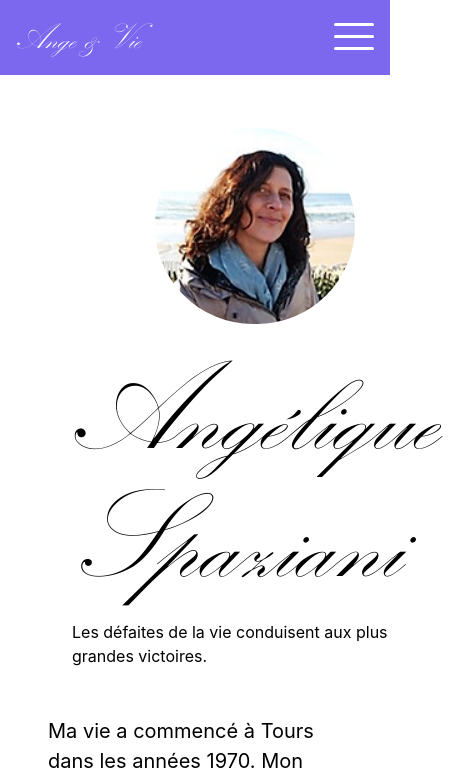
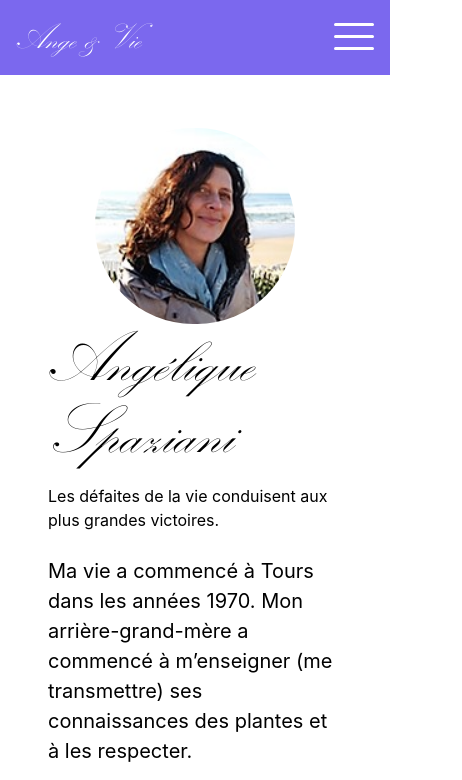
Before and after one commit to PaulGub/angevie-next, a Next.js app: page /about in a window 390 px wide. Shown: the top 780 px of the page, 462 px wide, since content can reach past the window. Built offline with nearby package versions, Linux system fonts and the light colour scheme; a web font is replaced by a local one.

Commit message:
responsive v2

```diff
--- a/pages/about.tsx
+++ b/pages/about.tsx
@@ -16,8 +16,8 @@ const Home: NextPage = () => {
 					</div>
 
 					<div className="grid lg:col-span-3">
-						<div className="flex flex-col justify-center p-6">
-							<h1 className="font-fancy text-9xl pb-4">Angélique Spaziani</h1>
+						<div className="flex flex-col lg:p-6">
+							<h1 className="font-fancy lg:text-9xl text-7xl pb-4">Angélique Spaziani</h1>
 							<p>Les défaites de la vie conduisent aux plus grandes victoires.</p>
 						</div>
 					</div>
--- a/pages/index.tsx
+++ b/pages/index.tsx
@@ -25,7 +25,9 @@ const Home: NextPage = () => {
 
 					<p className=" text-stone-5 pb-2 text-stone-50">Prochainement vous pourrez venir à mon cabinet</p>
 
-					<p className=" text-stone-5 pb-2 text-stone-50">Je me déplace à votre domicile ou travaille à distance</p>
+					<p className=" text-stone-5 pb-2 text-stone-50">Je me déplace à votre domicile</p>
+
+					<p className=" text-stone-5 pb-2 text-stone-50">Je peux également travaille à distance</p>
 
 					<div className="flex">
 						<Image src={phoneLogo} width="20" height="17" alt="image telephone" />
```
